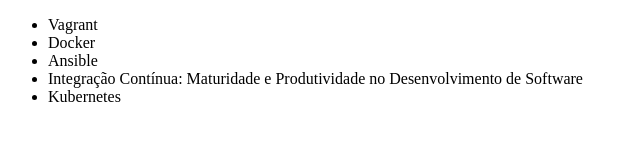
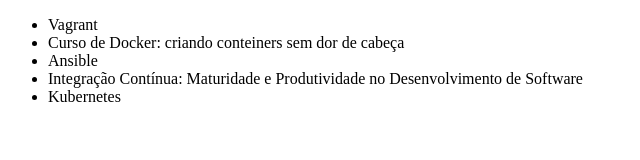
Before and after one commit to tgaruti/alura-git, a plain HTML site: page index.html in a window 1280 px wide. Shown: the whole page, without its empty margins (0-640 px from the left). Drawn offline with Linux system fonts and the light colour scheme.

Commit message:
atualizando nome do curso de docker

```diff
--- a/index.html
+++ b/index.html
@@ -7,7 +7,7 @@
 <body>
     <ul>
         <li>Vagrant</li>
-        <li>Docker</li>
+        <li>Curso de Docker: criando conteiners sem dor de cabeça</li>
         <li>Ansible</li>
         <li>Integração Contínua: Maturidade e Produtividade no Desenvolvimento de Software</li>
         <li>Kubernetes</li>
```
